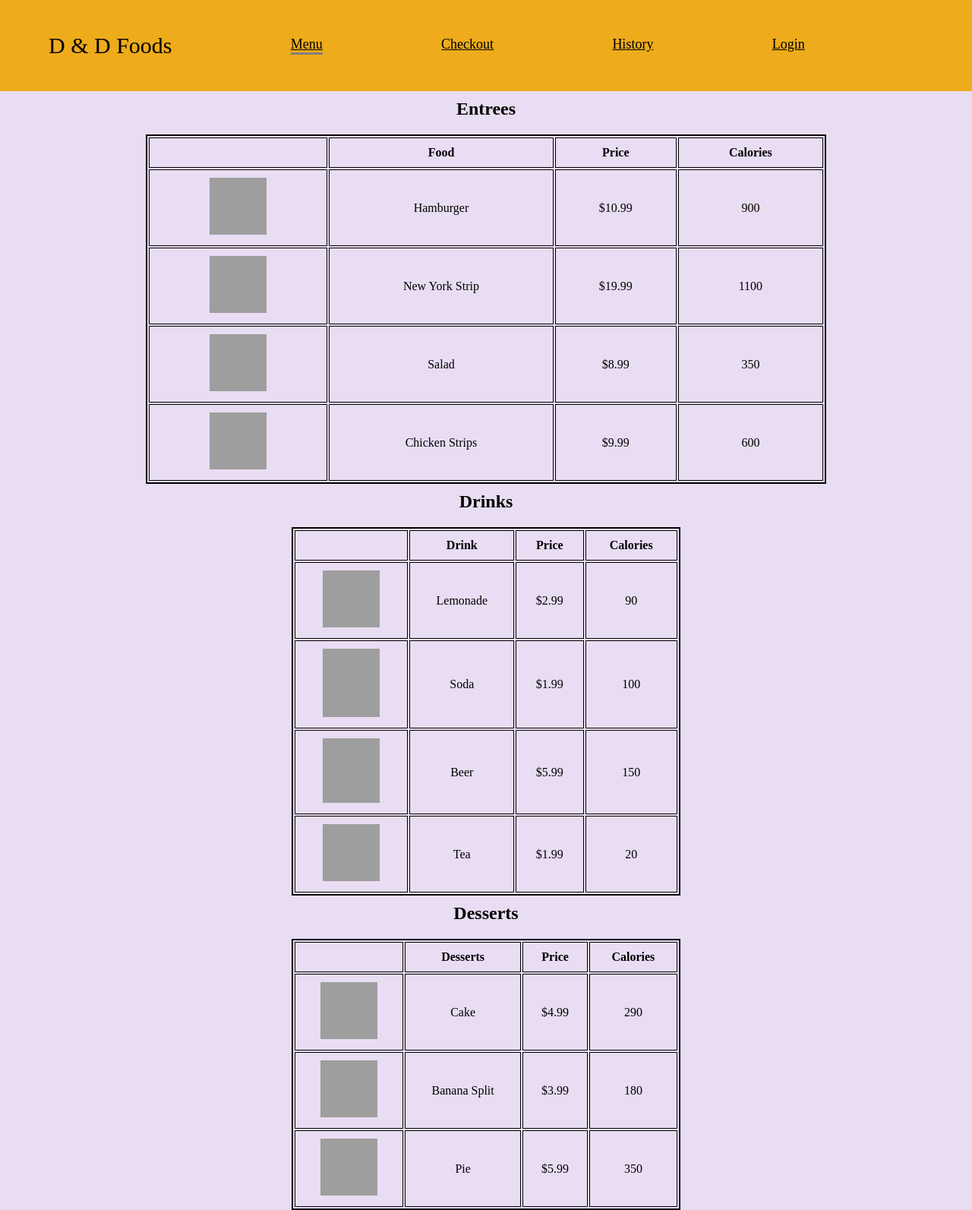
After one commit to Gomezdylan/D-D-Foods, a PHP site: page /index.html in a window 1280 px wide. The commit adds this page. Shown: the whole page at 76% size. Run offline with PHP 8.4, Linux system fonts and the light colour scheme; grey boxes are pictures that could not be loaded.

Commit message:
Hopefully works

```diff
--- /dev/null
+++ b/index.html
@@ -0,0 +1,120 @@
+<!DOCTYPE html>
+<html lang="en">
+
+<head>
+    <meta charset="UTF-8">
+    <title>D & D Foods Menu</title>
+    <link rel="stylesheet" href="proStyle.css">
+</head>
+
+<body class="menu-bg">
+    <header class="header">
+        <a href="#" class="logo">D & D Foods</a>
+        <nav class="navbar">
+            <a href="index.html" class="active">Menu</a>
+            <a href="checkout.php">Checkout</a>
+            <a href="history.php">History</a>
+            <a href="login.html">Login</a>
+        </nav>
+    </header>
+
+    <h2 class="center">Entrees</h2>
+    <TABLE class="menu-table">
+        <TR>
+            <TH> </TH>
+            <TH>Food</TH>
+            <TH>Price</TH>
+            <TH>Calories</TH>
+        </TR>
+        <TR>
+            <TD><img src="https://www.washingtonpost.com/wp-apps/imrs.php?src=https%3A%2F%2Farc-anglerfish-washpost-prod-washpost.s3.amazonaws.com%2Fpublic%2FM6HASPARCZHYNN4XTUYT7H6PTE.jpg?h=982&w=1200" width="75" height="75"></TD>
+            <TD>Hamburger</TD>
+            <TD>$10.99</TD>
+            <TD>900</TD>
+        </TR>
+        <TR>
+            <TD><img src="https://newyorkprimebeef.com/cdn/shop/files/new-york-prime-beef-steaks-Dry-Aged-USDA-Prime-Boneless-Ny-Strip-Cooked-Horiz.jpg?v=1756232491" width="75" height="75"></TD>
+            <TD>New York Strip</TD>
+            <TD>$19.99</TD>
+            <TD>1100</TD>
+        </TR>
+        <TR>
+            <TD><img src="https://nutritionrefined.com/wp-content/uploads/2023/08/homemade-garden-salad-featured.jpg" width="75" height="75"></TD>
+            <TD>Salad</TD>
+            <TD>$8.99</TD>
+            <TD>350</TD>
+        </TR>
+        <TR>
+            <TD><img src="https://feedgrump.com/wp-content/uploads/2024/01/dairy-queen-chicken-strips-feature.jpg" width="75" height="75"></TD>
+            <TD>Chicken Strips</TD>
+            <TD>$9.99</TD>
+            <TD>600</TD>
+        </TR>
+    </TABLE>
+
+    <div class="bottom-tables">
+    <h2 class="center">Drinks</h2>
+    <TABLE class="drink-table center-table">
+        <TR>
+            <TH> </TH>
+            <TH>Drink</TH>
+            <TH>Price</TH>
+            <TH>Calories</TH>
+        </TR>
+        <TR>
+            <TD><img src="https://t4.ftcdn.net/jpg/07/01/77/07/360_F_701770789_iUaOh1Bf5BqxVhP1nBXPxjWTBo19y3cO.jpg" width="75" height="75"></TD>
+            <TD>Lemonade</TD>
+            <TD>$2.99</TD>
+            <TD>90</TD>
+        </TR>
+        <TR>
+            <TD><img src="https://media.istockphoto.com/id/530428650/photo/cola-glass-with-ice-cubes.jpg?s=612x612&w=0&k=20&c=keqH2KNWHO1sFxtsBfx5EZjyep1CRBHIqwe_ZwxszHc=" width="75" height="90"></TD>
+            <TD>Soda</TD>
+            <TD>$1.99</TD>
+            <TD>100</TD>
+        </TR>
+        <TR>
+            <TD><img src="https://images.fineartamerica.com/images/artworkimages/mediumlarge/2/pint-glass-of-beer-burazin.jpg" width="75" height="85"></TD>
+            <TD>Beer</TD>
+            <TD>$5.99</TD>
+            <TD>150</TD>
+        </TR>
+        <TR>
+            <TD><img src="https://www.ohhowcivilized.com/wp-content/uploads/iced-black-tea-recipe.jpg" width="75" height="75"></TD>
+            <TD>Tea</TD>
+            <TD>$1.99</TD>
+            <TD>20</TD>
+        </TR>
+    </TABLE>
+    <h2 class="center">Desserts</h2>
+    <TABLE class="drink-table center-table">
+        <TR>
+            <TH> </TH>
+            <TH>Desserts</TH>
+            <TH>Price</TH>
+            <TH>Calories</TH>
+        </TR>
+        <TR>
+            <TD><img src="https://redribbonbakeshop.com/cdn/shop/files/RR-Strawberry-Dream-Shopify-slice.png?v=1714605743&width=1080" width="75" height="75"></TD>
+            <TD>Cake</TD>
+            <TD>$4.99</TD>
+            <TD>290</TD>
+        </TR>
+        <TR>
+            <TD><img src="https://www.thespruceeats.com/thmb/3QatTcsVjKeDVCD-rIeUa4fSRAs=/1500x0/filters:no_upscale():max_bytes(150000):strip_icc()/perfect-banana-split-recipe-305712-hero-01-ef0482a539394da0b5ba64ade0c73b98.jpg" width="75" height="75"></TD>
+            <TD>Banana Split</TD>
+            <TD>$3.99</TD>
+            <TD>180</TD>
+        </TR>
+        <TR>
+            <TD><img src="https://media.istockphoto.com/id/184350005/photo/slice-of-apple-pie-on-a-plate-isolalted-on-a-white-background.jpg?s=612x612&w=0&k=20&c=X140KNLW8dnMP8XztKyk3dNSioqY6aZ2VGn3BhRu68s=" width="75" height="75"></TD>
+            <TD>Pie</TD>
+            <TD>$5.99</TD>
+            <TD>350</TD>
+        </TR>
+    </TABLE>
+    </div>
+</body>
+
+
+</html>
--- a/login.html
+++ b/login.html
@@ -15,7 +15,7 @@
         <nav class="navbar">
             <a href="index.php">Menu</a>
             <a href="checkout.php">Checkout</a>
-            <a href="history.html">History</a>
+            <a href="history.php">History</a>
             <a href="login.html" class="active">Login</a>
         </nav>
     </header>
--- a/sign_up.html
+++ b/sign_up.html
@@ -15,7 +15,7 @@
         <nav class="navbar">
             <a href="index.html">Menu</a>
             <a href="checkout.html">Checkout</a>
-            <a href="history.html">History</a>
+            <a href="history.php">History</a>
             <a href="login.html">Login</a>
         </nav>
     </header>
```
Also changed, not shown: checkout.php (+92 -128 lines), history.php (added, +126 -0 lines), submit_order.php (added, +27 -0 lines), logo.png (added), salad.jpg (added), steak.jpg (added).
